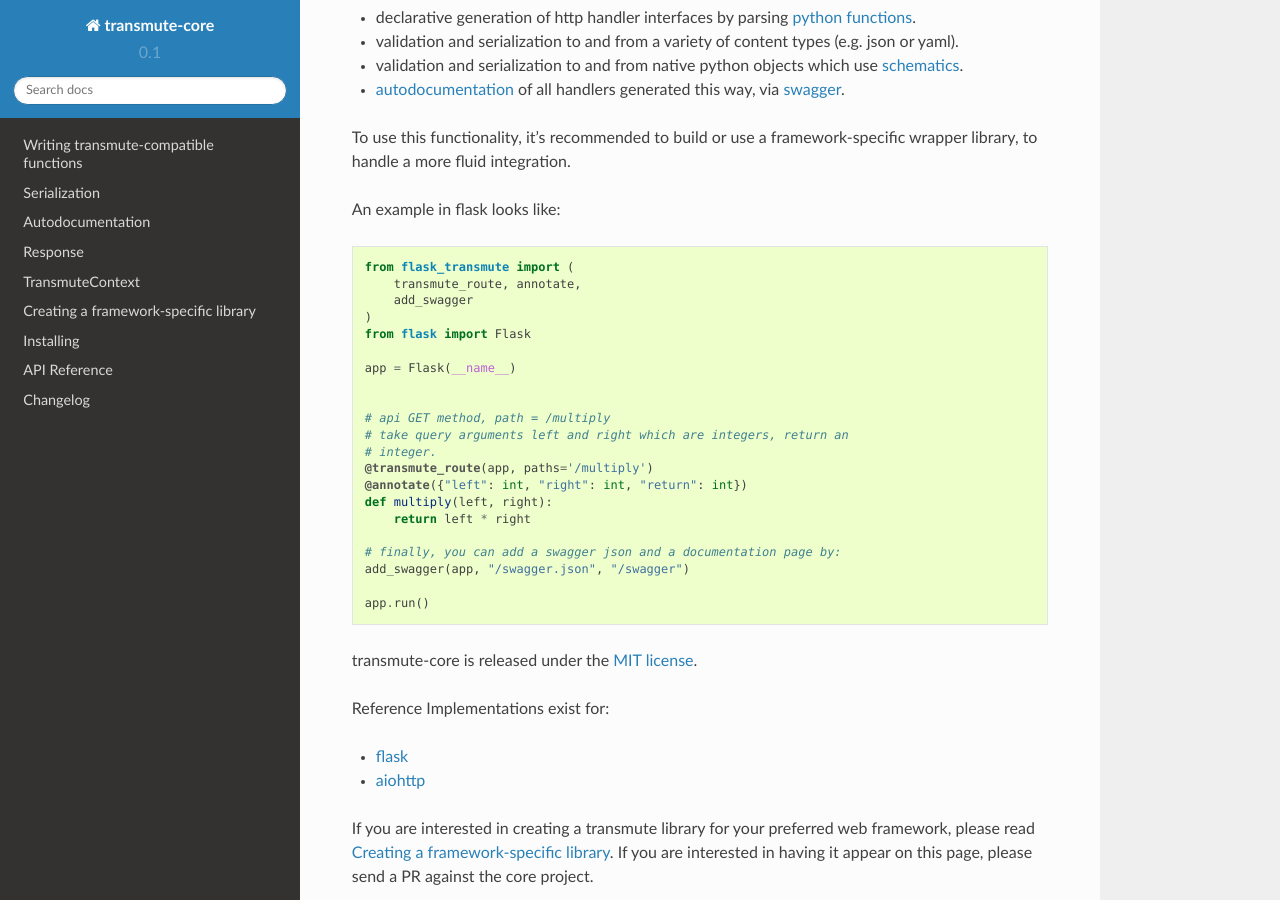
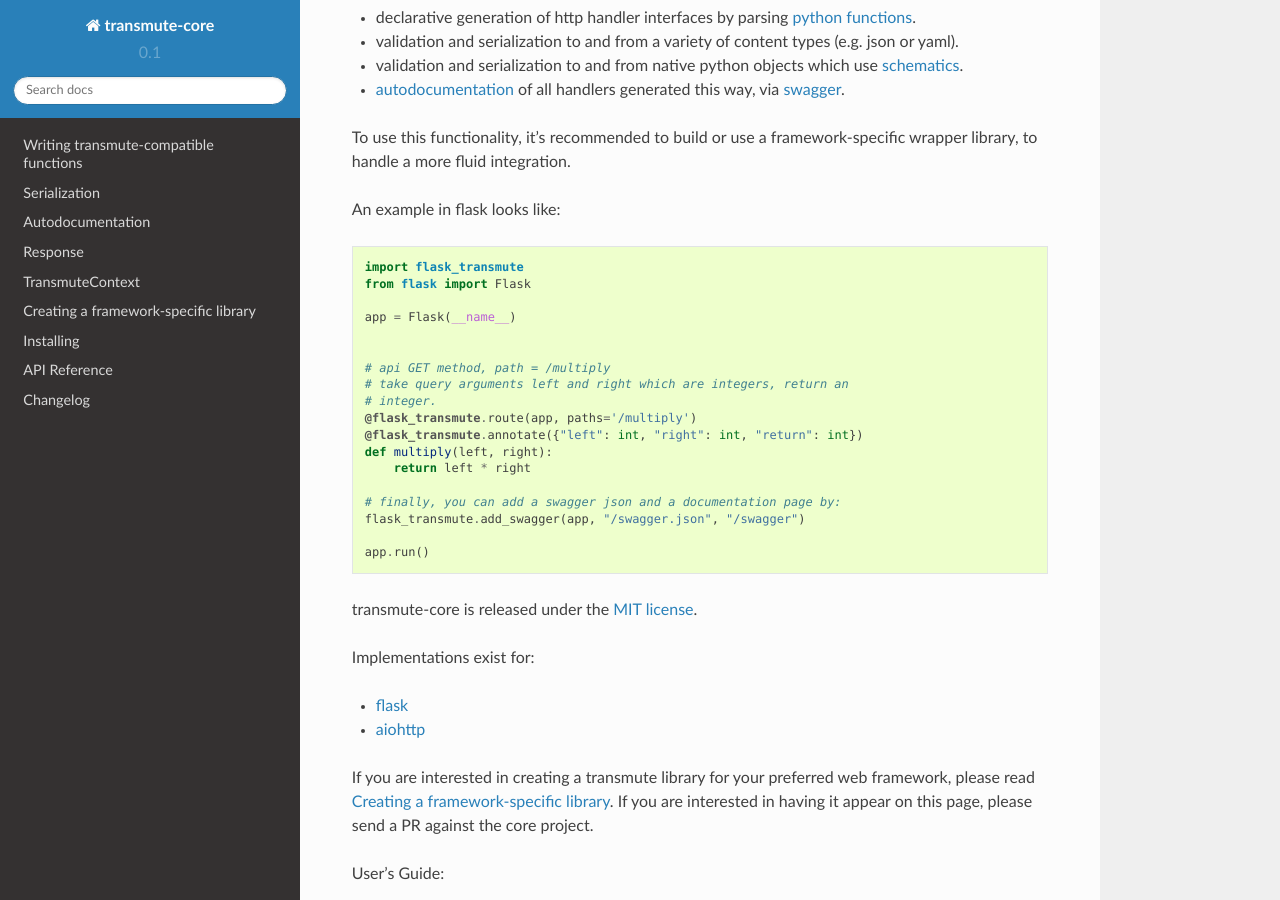
Before and after one commit to toumorokoshi/transmute-core, a Sphinx documentation site: the page built from docs/index.rst, in a window 1280 px wide and 900 px high, scrolled down 274 px. Built offline with Sphinx 7.4.7 and the Read the Docs theme 2.0.0, drawn with Linux system fonts in a browser that asks for light colours.

Commit message:
@minor updating docs.

```diff
--- a/docs/index.rst
+++ b/docs/index.rst
@@ -23,10 +23,7 @@
 
 .. code-block:: python
 
-    from flask_transmute import (
-        transmute_route, annotate,
-        add_swagger
-    )
+    import flask_transmute
     from flask import Flask
 
     app = Flask(__name__)
@@ -35,20 +32,20 @@
     # api GET method, path = /multiply
     # take query arguments left and right which are integers, return an
     # integer.
-    @transmute_route(app, paths='/multiply')
-    @annotate({"left": int, "right": int, "return": int})
+    @flask_transmute.route(app, paths='/multiply')
+    @flask_transmute.annotate({"left": int, "right": int, "return": int})
     def multiply(left, right):
         return left * right
 
     # finally, you can add a swagger json and a documentation page by:
-    add_swagger(app, "/swagger.json", "/swagger")
+    flask_transmute.add_swagger(app, "/swagger.json", "/swagger")
 
     app.run()
 
 transmute-core is released under the `MIT license <https://github.com/toumorokoshi/transmute-core/blob/master/LICENSE>`_.
 
 
-Reference Implementations exist for:
+Implementations exist for:
 
 * `flask <https://github.com/toumorokoshi/flask-transmute>`_
 * `aiohttp <https://github.com/toumorokoshi/aiohttp-transmute>`_
```
